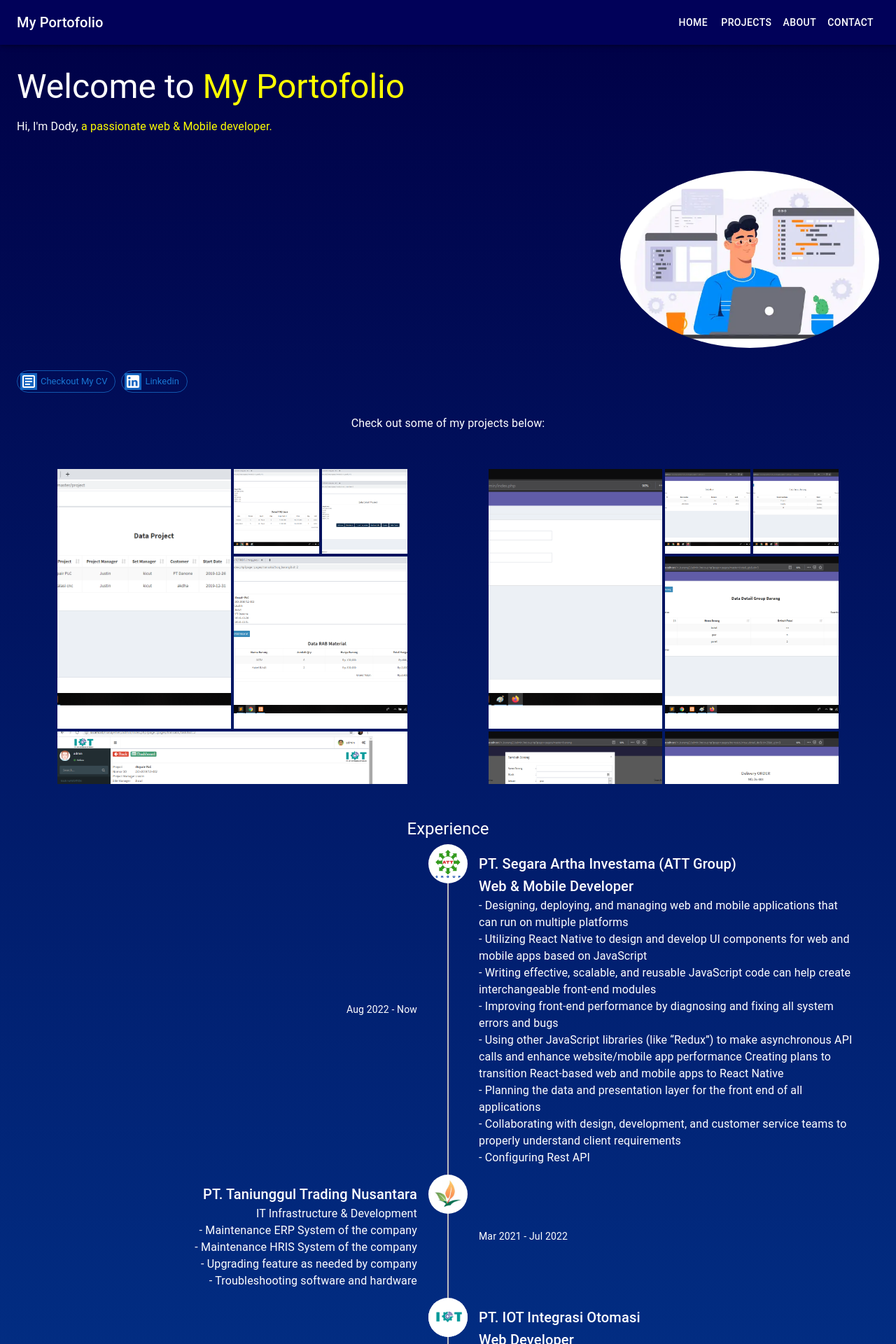
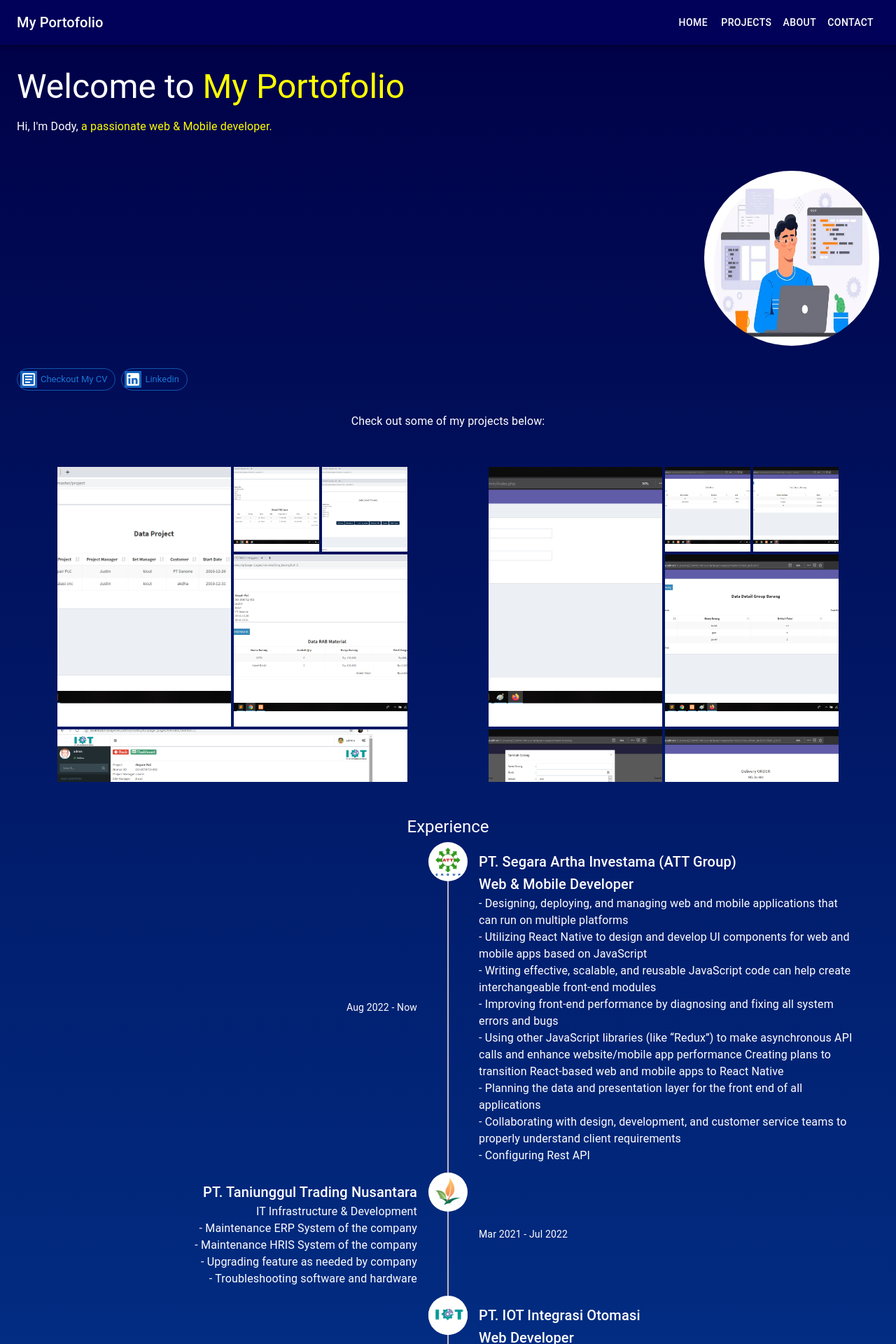
Before and after one commit to do-dyco/do-dyco.github.id, a Next.js app: page / in a window 1280 px wide. Shown: the top 1920 px of the page at 70% size. Built offline with nearby package versions, Linux system fonts and the light colour scheme.

Commit message:
fixing image

```diff
--- a/next.config.js
+++ b/next.config.js
@@ -1,6 +1,5 @@
 /** @type {import('next').NextConfig} */
 const nextConfig = {
-  output: 'export',
 }
 
 module.exports = nextConfig
--- a/src/app/components/timeline.tsx
+++ b/src/app/components/timeline.tsx
@@ -11,6 +11,7 @@ import FastfoodIcon from "@mui/icons-material/Fastfood";
 import LaptopMacIcon from "@mui/icons-material/LaptopMac";
 import Typography from "@mui/material/Typography";
 import { Avatar, Stack } from "@mui/material";
+import Image from "next/image";
 
 export default function CustomizedTimeline() {
   return (
@@ -27,10 +28,17 @@ export default function CustomizedTimeline() {
         <TimelineSeparator>
           <Avatar
             alt="ATT"
-            src="../../logo_pt/att.png"
             style={{ backgroundColor: "white", padding: 8 }}
             sx={{ width: 56, height: 56 }}
-          />
+          >
+            <Image
+              alt="ATT"
+              src={"/logo_pt/att.png"}
+              width={40}
+              height={40}
+              className="rounded-image"
+            />
+          </Avatar>
           <TimelineConnector />
 
           <TimelineConnector />
@@ -94,10 +102,17 @@ export default function CustomizedTimeline() {
         <TimelineSeparator>
           <Avatar
             alt="ATT"
-            src="../../logo_pt/tani.jpg"
             style={{ backgroundColor: "white", padding: 8 }}
             sx={{ width: 56, height: 56 }}
-          />
+          >
+            <Image
+              alt="ATT"
+              src={"/logo_pt/tani.jpg"}
+              width={40}
+              height={40}
+              className="rounded-image"
+            />
+          </Avatar>
           <TimelineConnector />
           <TimelineConnector />
         </TimelineSeparator>
@@ -136,10 +151,17 @@ export default function CustomizedTimeline() {
         <TimelineSeparator>
           <Avatar
             alt="iot"
-            src="../../logo_pt/iot.png"
             style={{ backgroundColor: "white", paddingTop: 5 }}
             sx={{ width: 56, height: 56 }}
-          />
+          >
+            <Image
+              alt="ATT"
+              src={"/logo_pt/iot.png"}
+              width={60}
+              height={60}
+              className="rounded-image"
+            />
+          </Avatar>
           <TimelineConnector />
 
           <TimelineConnector />
--- a/src/app/layout.tsx
+++ b/src/app/layout.tsx
@@ -1,22 +1,22 @@
-import './globals.css'
-import type { Metadata } from 'next'
-import { Inter } from 'next/font/google'
+import "./globals.css";
+import type { Metadata } from "next";
+import { Inter } from "next/font/google";
 
-const inter = Inter({ subsets: ['latin'] })
+const inter = Inter({ subsets: ["latin"] });
 
 export const metadata: Metadata = {
-  title: 'Create Next App',
-  description: 'Generated by create next app',
-}
+  title: "Dyco Portofolio",
+  description: "Generated by create next app",
+};
 
 export default function RootLayout({
   children,
 }: {
-  children: React.ReactNode
+  children: React.ReactNode;
 }) {
   return (
     <html lang="en">
       <body className={inter.className}>{children}</body>
     </html>
-  )
+  );
 }
--- a/src/app/page.module.css
+++ b/src/app/page.module.css
@@ -106,6 +106,10 @@
 
 .logo {
   position: relative;
+}
+.rounded-image {
+  border-radius: 60%;
+  margin-top: 12;
 }
 
 .text {
--- a/src/app/page.tsx
+++ b/src/app/page.tsx
@@ -23,6 +23,7 @@ import Footer from "./components/footer";
 import ContactPage from "./components/contact";
 import { yellow } from "@mui/material/colors";
 import Skill from "./components/skill";
+import Image from "next/image";
 
 const IndexPage = () => {
   const emailAddress = "dodhydnkz24@gmail.com";
@@ -127,7 +128,15 @@ const IndexPage = () => {
                 </span>
               </Typography>
             </Stack>
-            <img
+            <Image
+              alt="vektor"
+              src="/vektor.webp"
+              height={250}
+              width={250}
+              className="rounded-image"
+              style={{ borderRadius: "50%", marginTop: "12%" }}
+            />
+            {/* <img
               src="../../vektor.webp"
               style={{
                 borderRadius: "50%",
@@ -135,7 +144,7 @@ const IndexPage = () => {
                 width: "30%",
                 marginTop: "12%",
               }}
-            />
+            /> */}
           </Stack>
         </div>
 
@@ -148,7 +157,7 @@ const IndexPage = () => {
                 color="primary"
                 variant="outlined"
                 component="a"
-                href="#"
+                href="https://drive.google.com/file/d/14pfGHnxBCKgwS9UAov1YO-0G5VbbCY4Z/view?usp=drive_link"
                 clickable
               />
               <Chip
```
